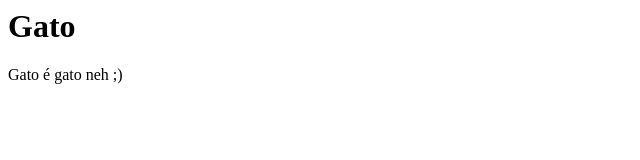
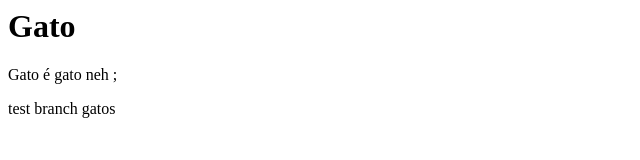
Before and after one commit to Tiago-htm/capacita_git, a plain HTML site: page index.html in a window 1280 px wide. Shown: the whole page, without its empty margins (0-640 px from the left). Drawn offline with Linux system fonts and the light colour scheme.

Commit message:
Testtando Branch

```diff
--- a/index.html
+++ b/index.html
@@ -1,4 +1,7 @@
 <h1>Gato</h1>
 
 
-<p>Gato é gato neh ;)</p>
+<p>Gato é gato neh ;</p>
+
+
+<p>test branch gatos</p>
```
